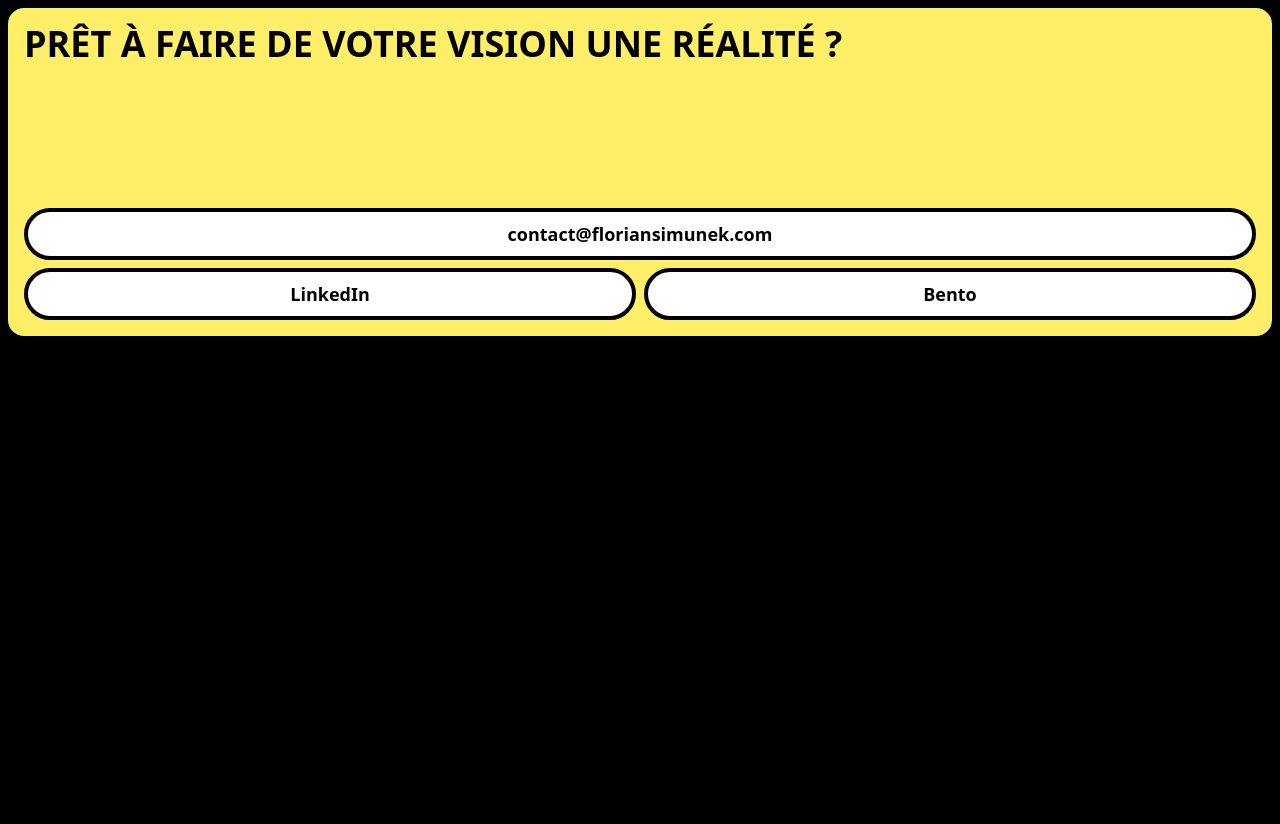
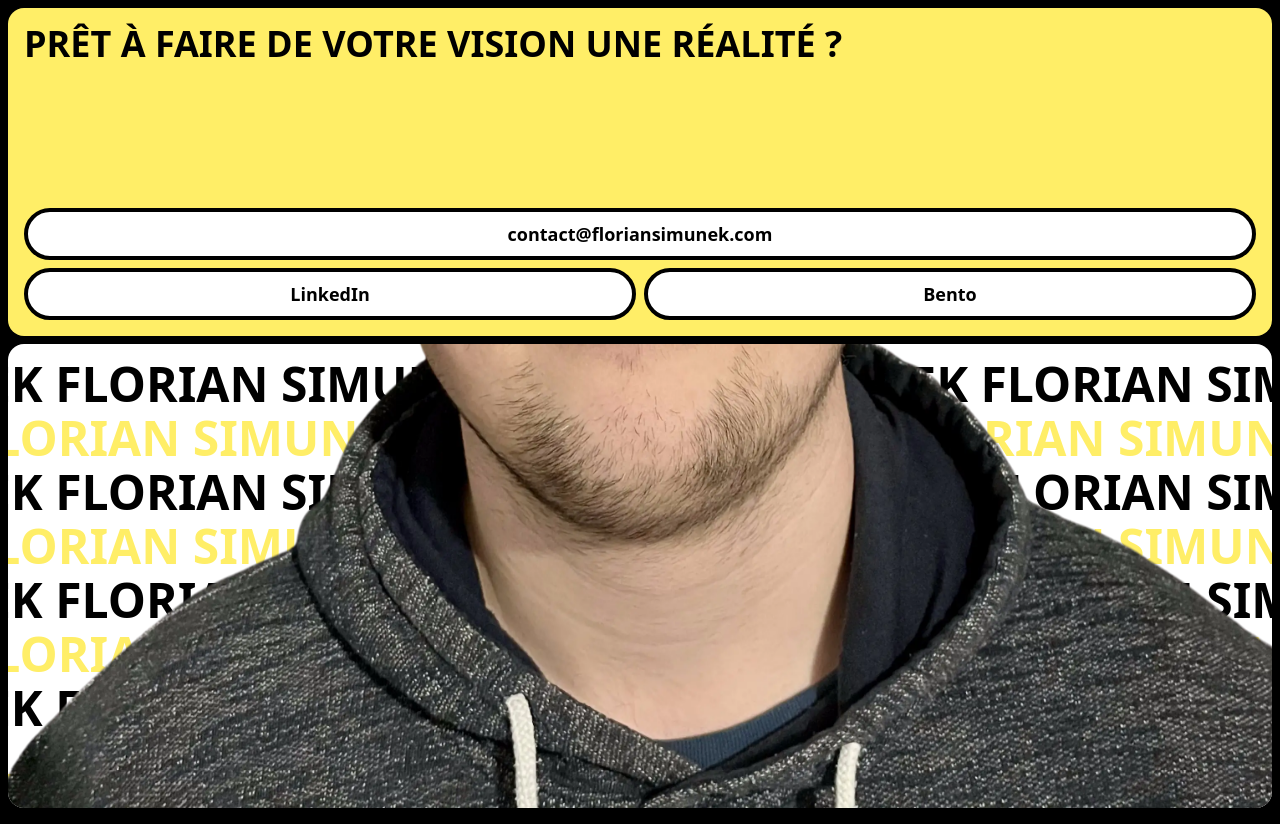
Before and after one commit to floriansimunek/floriansimunek.com, a React (Vite) app: page / in a window 1280 px wide. Before the commit the page ends 800 px from the top, so only its background shows below. Built offline with nearby package versions, Linux system fonts and the light colour scheme; a web font is replaced by a local one.

Commit message:
✨ Add Hero #2 section

```diff
--- a/src/components/Hero.jsx
+++ b/src/components/Hero.jsx
@@ -1,9 +1,10 @@
 import ButtonLink from './ButtonLink';
+import profilePicture from '@assets/pp.webp';
 
 function Hero() {
   return (
-    <Container>
-      <Top>
+    <Container className="flex flex-col gap-2">
+      <Top className="flex flex-col gap-2">
         <div className="bg-primary text-black p-4 rounded-2xl w-full h-fit flex flex-col justify-between items-start gap-36">
           <h1 className="text-4xl font-extrabold uppercase">
             Prêt à faire de votre vision une réalité ?
@@ -36,15 +37,32 @@ function Hero() {
             </Bottom>
           </div>
         </div>
+        <div className="bg-white rounded-2xl overflow-hidden relative w-full min-h-96">
+          <img
+            src={profilePicture}
+            alt="Photo de profil"
+            className="absolute bottom-0 left-0 right-0 z-50"
+          />
+          <div className="w-full h-full flex flex-col py-4">
+            <TextBanner />
+            <TextBanner bordered />
+            <TextBanner />
+            <TextBanner bordered />
+            <TextBanner />
+            <TextBanner bordered />
+            <TextBanner />
+            <TextBanner bordered />
+          </div>
+        </div>
       </Top>
-      <Bottom></Bottom>
+      <Bottom className="flex flex-col gap-2"></Bottom>
     </Container>
   );
 }
 
-function Container({ children, ...props }) {
+function Container({ children, className, ...props }) {
   return (
-    <main className="w-svw h-svh p-2" {...props}>
+    <main className={`${className} w-svw h-fit p-2`} {...props}>
       {children}
     </main>
   );
@@ -58,4 +76,36 @@ function Bottom({ children, ...props }) {
   return <div {...props}>{children}</div>;
 }
 
+function TextBanner({ bordered }) {
+  return (
+    <div className="text-wrapper text-5xl font-extrabold max-w-full overflow-hidden">
+      <div className="text-banner overflow-hidden inline-block whitespace-nowrap">
+        <p
+          className={`uppercase inline-block ${bordered ? 'text-primary' : ''}`}
+        >
+          Florian SIMUNEK
+        </p>
+        &nbsp;
+        <p
+          className={`uppercase inline-block ${bordered ? 'text-primary' : ''}`}
+        >
+          Florian SIMUNEK
+        </p>
+        &nbsp;
+        <p
+          className={`uppercase inline-block ${bordered ? 'text-primary' : ''}`}
+        >
+          Florian SIMUNEK
+        </p>
+        &nbsp;
+        <p
+          className={`uppercase inline-block ${bordered ? 'text-primary' : ''}`}
+        >
+          Florian SIMUNEK
+        </p>
+      </div>
+    </div>
+  );
+}
+
 export default Hero;
```
Also changed, not shown: src/assets/pp.webp (added).
